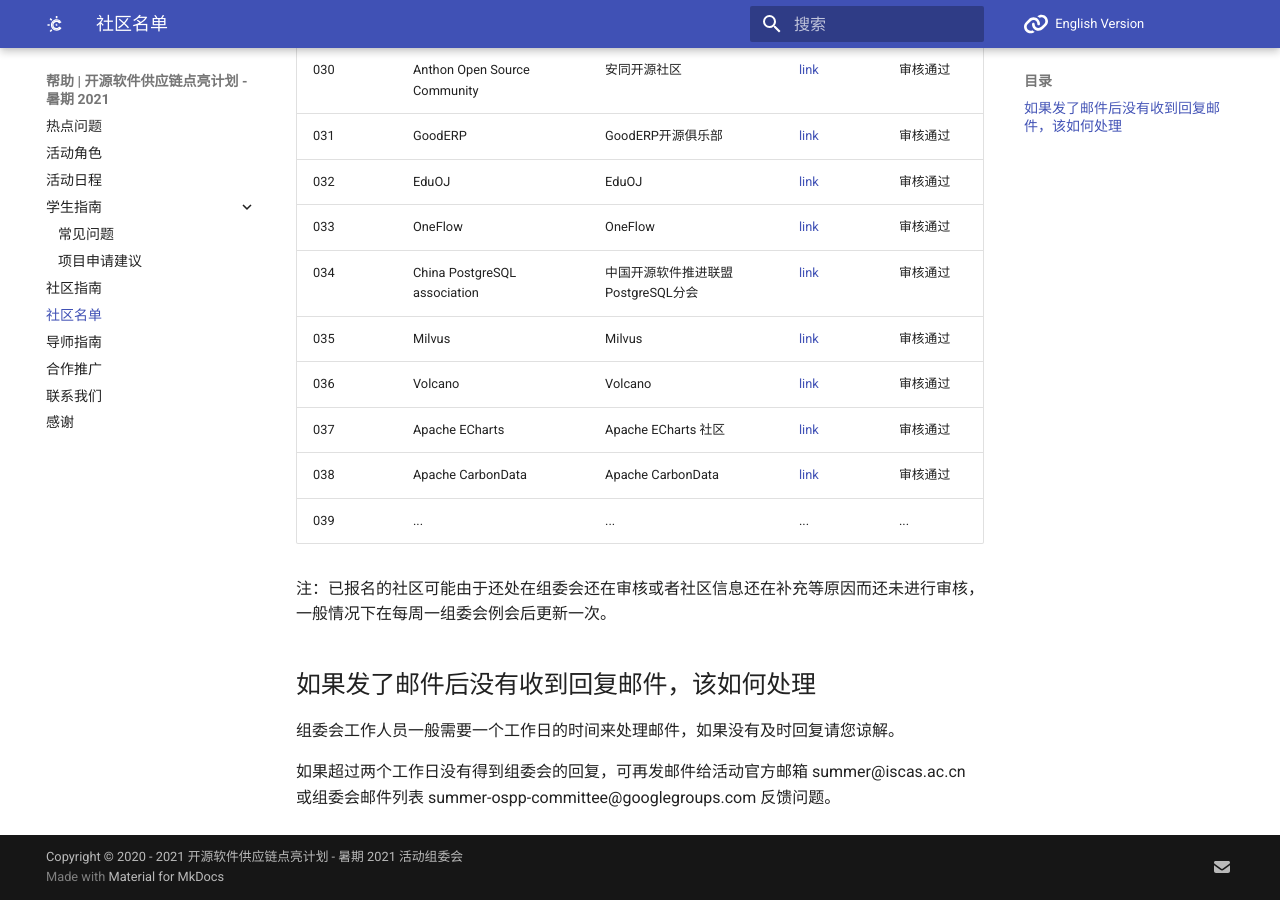
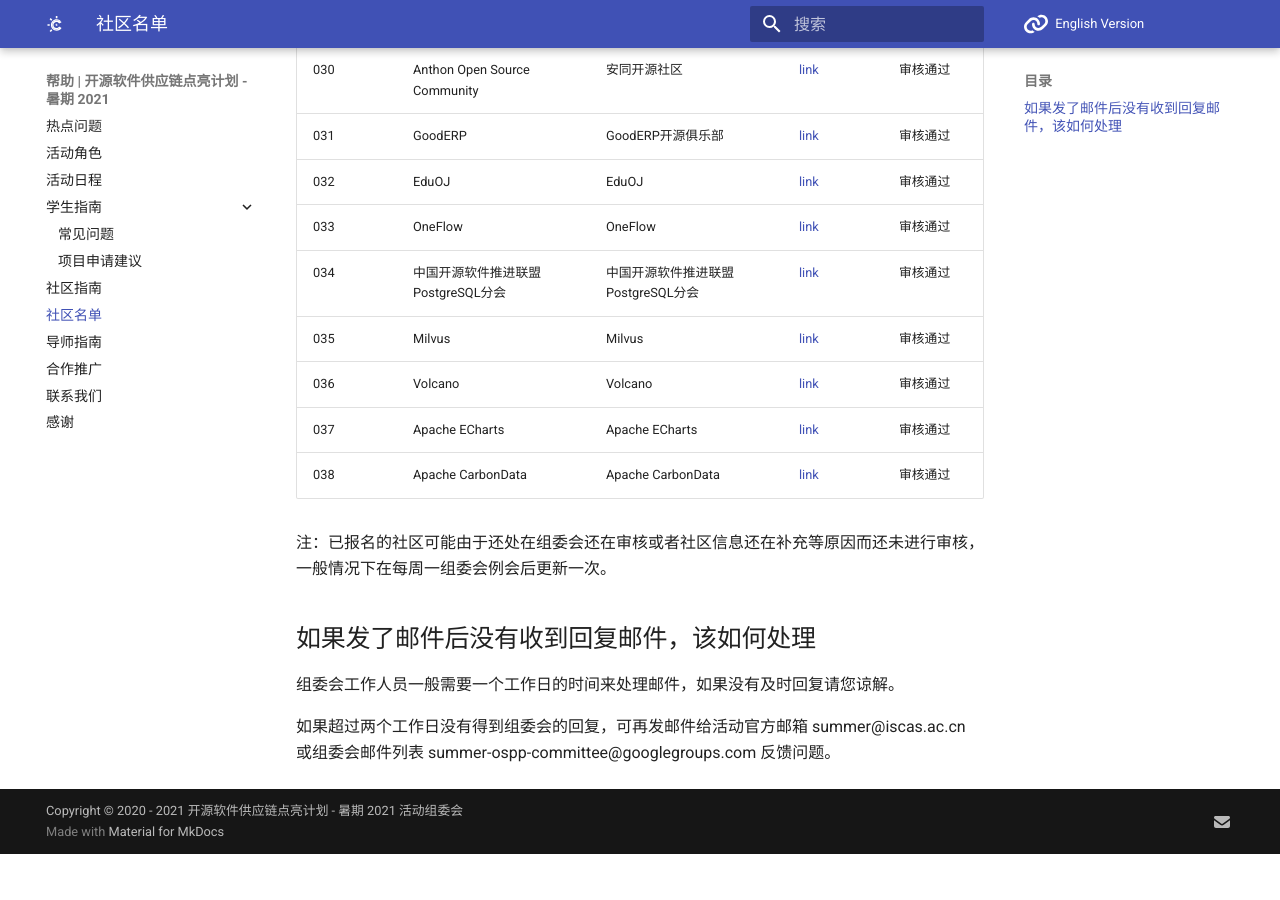
Before and after one commit to summer-ospp/help, an MkDocs documentation site: the page built from docs/communities-list.md, in a window 1280 px wide and 900 px high, scrolled down 1692 px. Built offline with MkDocs 1.6.1 and Material for MkDocs 9.7.7, drawn with Linux system fonts in a browser that asks for light colours; comment, search, counter and statistics services are not loaded; after the commit the page ends 2546 px from its top, so only the background shows below that.

Commit message:
Create communities-list.md

```diff
--- a/docs/communities-list.md
+++ b/docs/communities-list.md
@@ -35,16 +35,23 @@
 | 027  | Kaiyuanshe              | 开源社                    | [link](https://kaiyuanshe.cn/)                         | 审核通过    |
 | 028  | Nebula Graph            | Nebula Graph              | [link](https://nebula-graph.io)                        | 审核通过    |
 | 029  | Tiny Lab                | 泰晓科技                   | [link](http://tinylab.org)                             | 审核通过    |
-| 030  | Anthon Open Source Community   | 安同开源社区        | [link](https://aosc.io)                        | 审核通过    |
+| 030  | Anthon Open Source Community   | 安同开源社区        | [link](https://aosc.io)                              | 审核通过    |
 | 031  | GoodERP                 | GoodERP开源俱乐部          | [link](https://gooderp.org)                        | 审核通过    |
-| 032  | EduOJ                 | EduOJ          | [link](https://github.com/EduOJ)                        | 审核通过    |
-| 033  | OneFlow                 | OneFlow          | [link](https://github.com/Oneflow-Inc)                        | 审核通过    |
-| 034  | China PostgreSQL association             | 中国开源软件推进联盟PostgreSQL分会       | [link](https://www.postgresqlchina.com/)               | 审核通过    |
-| 035  | Milvus                 | Milvus          | [link](https://www.milvus.io/cn/)                        | 审核通过    |
-| 036  | Volcano                 | Volcano          | [link](https://volcano.sh/zh/)                        | 审核通过    |
-| 037  | Apache ECharts                 | Apache ECharts 社区          | [link](https://echarts.apache.org)                        | 审核通过    |
-| 038  | Apache CarbonData                 | Apache CarbonData          | [link](https://carbondata.apache.org)                        | 审核通过    |
-| 039  | ...                     | ...                     | ...                                                     | ...      |
+| 032  | EduOJ                   | EduOJ                    | [link](https://github.com/EduOJ)                     | 审核通过    |
+| 033  | OneFlow                 | OneFlow                   | [link](https://github.com/Oneflow-Inc)              | 审核通过    |
+| 034  | 中国开源软件推进联盟PostgreSQL分会| 中国开源软件推进联盟PostgreSQL分会| [link](https://www.postgresqlchina.com/)   | 审核通过    |
+| 035  | Milvus                  | Milvus                        | [link](https://www.milvus.io/)                   | 审核通过    |
+| 036  | Volcano                 | Volcano                      | [link](https://volcano.sh/zh/)                   | 审核通过    |
+| 037  | Apache ECharts          | Apache ECharts               | [link](https://echarts.apache.org)                   | 审核通过    |
+| 038  | Apache CarbonData       | Apache CarbonData            | [link](http://carbondata.apache.org/)                | 审核通过    |
+
+
+
+
+
+
+
+
 
 注：已报名的社区可能由于还处在组委会还在审核或者社区信息还在补充等原因而还未进行审核，一般情况下在每周一组委会例会后更新一次。
 
```
